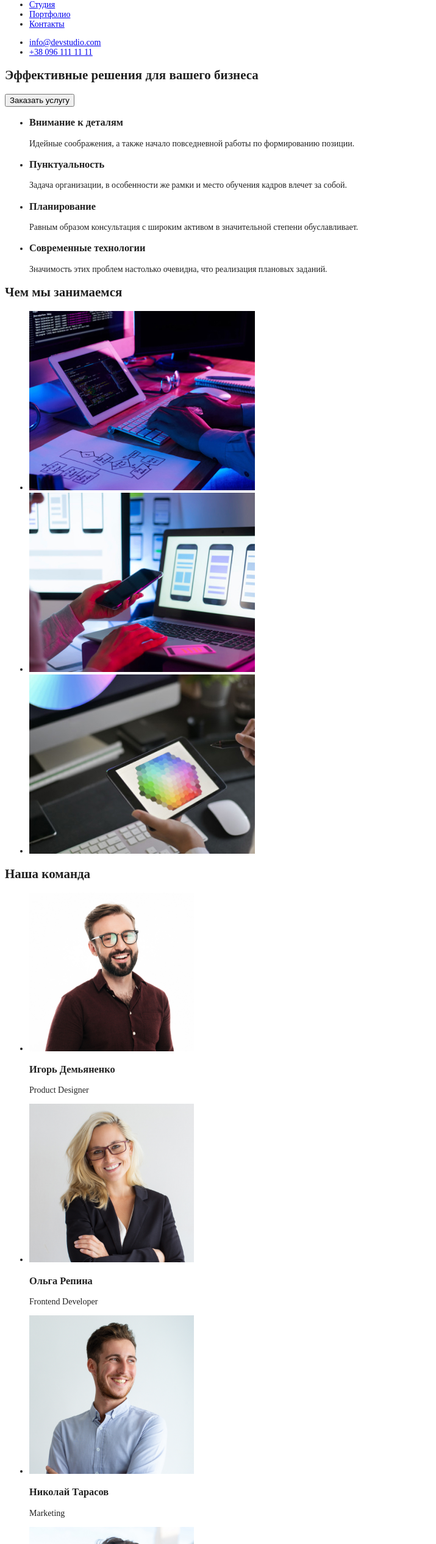
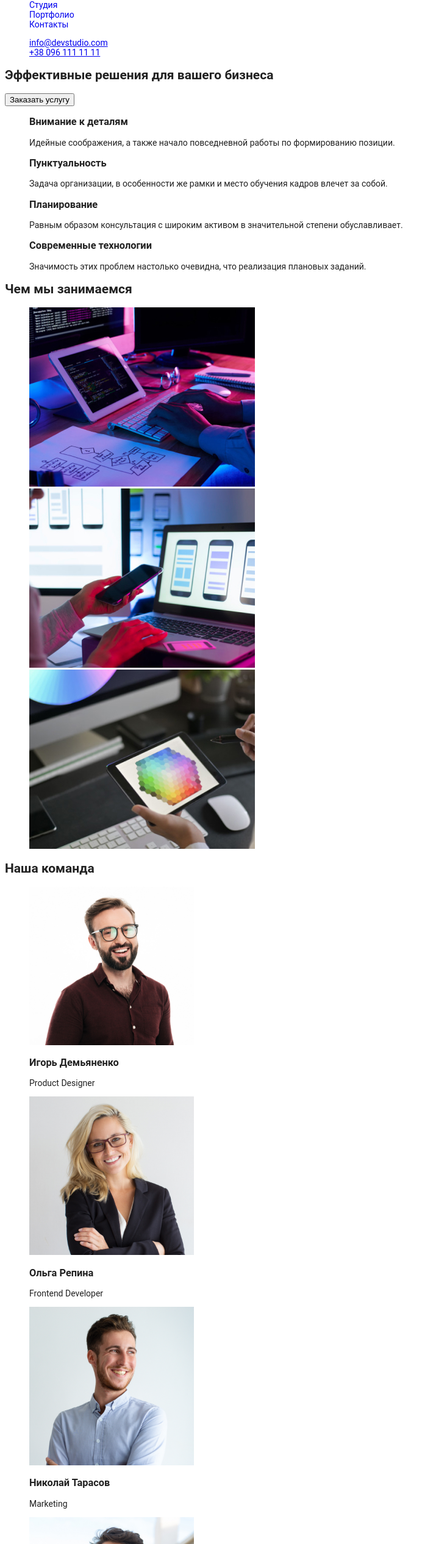
Before and after one commit to captainzombie/goit-markup-hw-02, a plain HTML site: page index.html in a window 1280 px wide. Shown: the part 38-2570 px from the top of the page at 61% size, without its empty margins (0-715 px from the left). Drawn offline with Linux system fonts and the light colour scheme; a web font is replaced by a local one.

Commit message:
add classes

```diff
--- a/css/styles.css
+++ b/css/styles.css
@@ -6,26 +6,31 @@
 
 body {
 	background-color: #FFFFFF;
-	font-family: 'Roboto' 'arial', sans-serif;
+	font-family: 'Roboto', sans-serif;
 	color: var(--main-text-color);
 	font-size: var(--main-font);
 }
 
-.nav-link:hover {
-	background-color: var(--hover-color);
-
+.main-btn:hover,
+.main-btn:focus {
+	background-color: #2196F3;
 }
 
-.nav-list {
-	list-style-type: none;
-
+.list {
+	list-style: none;
 }
 
-.contacts-item:hover {
+.link {
+	text-decoration: none;
+}
+
+.nav-link:hover,
+.nav-link:focus {
 	background-color: var(--hover-color);
 }
 
-.button-item:hover {
+.filter-btn:hover,
+.filter-btn:focus {
 	background-color: var(--hover-color);
 	cursor: pointer;
 }
--- a/index.html
+++ b/index.html
@@ -14,21 +14,21 @@
 <body>
 	<!-- Header -->
 	<header>
-		<a href="#">WebStudio</a>
-		<nav>
-			<ul>
-				<li>
-					<a href="#">Студия</a>
+		<a href="#" class="logo">WebStudio</a>
+		<nav class="nav">
+			<ul class="nav-list list">
+				<li class="nav-item">
+					<a href="#" class="nav-link link">Студия</a>
 				</li>
-				<li>
-					<a href="./portfolio.html">Портфолио</a>
+				<li class="nav-item">
+					<a href="./portfolio.html" class="nav-link link">Портфолио</a>
 				</li>
-				<li>
-					<a href="#">Контакты</a>
+				<li class="nav-item">
+					<a href="#" class="nav-link link">Контакты</a>
 				</li>
 			</ul>
 		</nav>
-		<ul>
+		<ul class="contacts list">
 			<li>
 				<a href="mailto:info@devstudio.com">info@devstudio.com</a>
 			</li>
@@ -41,37 +41,37 @@
 
 	<!-- Main content -->
 	<main>
-		<section>
-			<h1>Эффективные решения для вашего бизнеса</h1>
-			<button type="button"> Заказать услугу </button>
+		<section class="hero">
+			<h1 class="hero-title">Эффективные решения для вашего бизнеса</h1>
+			<button type="button" class="main-btn"> Заказать услугу </button>
 		</section>
 
 		<!-- Преимущества -->
-		<section>
-			<ul>
-				<li>
-					<h3>Внимание к деталям</h3>
-					<p>Идейные соображения, а также начало повседневной работы по формированию позиции.</p>
+		<section class="benefits">
+			<ul class="benefits-list list">
+				<li class="benefits-item">
+					<h3 class="benefits-title">Внимание к деталям</h3>
+					<p class="benefits-text">Идейные соображения, а также начало повседневной работы по формированию позиции.</p>
 				</li>
-				<li>
-					<h3>Пунктуальность</h3>
-					<p>Задача организации, в особенности же рамки и место обучения кадров влечет за собой.</p>
+				<li class="benefits-item">
+					<h3 class="benefits-title">Пунктуальность</h3>
+					<p class="benefits-text">Задача организации, в особенности же рамки и место обучения кадров влечет за собой.</p>
 				</li>
-				<li>
-					<h3>Планирование</h3>
-					<p>Равным образом консультация с широким активом в значительной степени обуславливает.</p>
+				<li class="benefits-item">
+					<h3 class="benefits-title">Планирование</h3>
+					<p class="benefits-text">Равным образом консультация с широким активом в значительной степени обуславливает.</p>
 				</li>
-				<li>
-					<h3>Современные технологии</h3>
-					<p>Значимость этих проблем настолько очевидна, что реализация плановых заданий.</p>
+				<li class="benefits-item">
+					<h3 class="benefits-title">Современные технологии</h3>
+					<p class="benefits-text">Значимость этих проблем настолько очевидна, что реализация плановых заданий.</p>
 				</li>
 			</ul>
 		</section>
 
 		<!-- Чем занимаемся -->
-		<section>
+		<section class="work">
 			<h2>Чем мы занимаемся</h2>
-			<ul>
+			<ul class="list">
 				<li> <img src="./images/box1.jpg" alt="разработка" width="370"> </li>
 				<li> <img src="./images/box2.jpg" alt="приложения" width="370"> </li>
 				<li> <img src="./images/box3.jpg" alt="дизайн" width="370"> </li>
@@ -79,28 +79,28 @@
 		</section>
 
 		<!-- Наша команда -->
-		<section>
-			<h2>Наша команда</h2>
-			<ul>
-				<li>
+		<section class="team">
+			<h2 class="team-title">Наша команда</h2>
+			<ul class="team-list list">
+				<li class="team-list">
 					<img src="./images/img.jpg" alt="фото" width="270">
-					<h3>Игорь Демьяненко</h3>
-					<p>Product Designer</p>
+					<h3 class="team-title">Игорь Демьяненко</h3>
+					<p class="team-text">Product Designer</p>
 				</li>
-				<li>
+				<li class="team-list">
 					<img src="./images/img1.jpg" alt="фото" width="270">
-					<h3>Ольга Репина</h3>
-					<p>Frontend Developer</p>
+					<h3 class="team-title">Ольга Репина</h3>
+					<p class="team-text">Frontend Developer</p>
 				</li>
-				<li>
+				<li class="team-list">
 					<img src="./images/img2.jpg" alt="фото" width="270">
-					<h3>Николай Тарасов</h3>
-					<p>Marketing</p>
+					<h3 class="team-title">Николай Тарасов</h3>
+					<p class="team-text">Marketing</p>
 				</li>
-				<li>
+				<li class="team-list">
 					<img src="./images/img3.jpg" alt="фото" width="270">
-					<h3>Михаил Ермаков</h3>
-					<p>UI Designer</p>
+					<h3 class="team-title">Михаил Ермаков</h3>
+					<p class="team-text">UI Designer</p>
 				</li>
 			</ul>
 		</section>
@@ -108,15 +108,15 @@
 
 	<!-- Footer -->
 	<footer>
-			<a href="#">WebStudio</a>
-			<address>
+			<a href="#" class="logo">WebStudio</a>
+			<address class="address">
 				г. Киев, пр-т Леси Украинки, 26
 			</address>
-			<ul>
-				<li>
+			<ul class="contacts list">
+				<li class="contacts-item">
 					<a href="mailto:info@devstudio.com">info@devstudio.com</a>
 				</li>
-				<li>
+				<li class="contacts-item">
 					<a href="tel:+380961111111">+38 096 111 11 11</a>
 				</li>
 			</ul>
```
Also changed, not shown: portfolio.html (+55 -53 lines).
